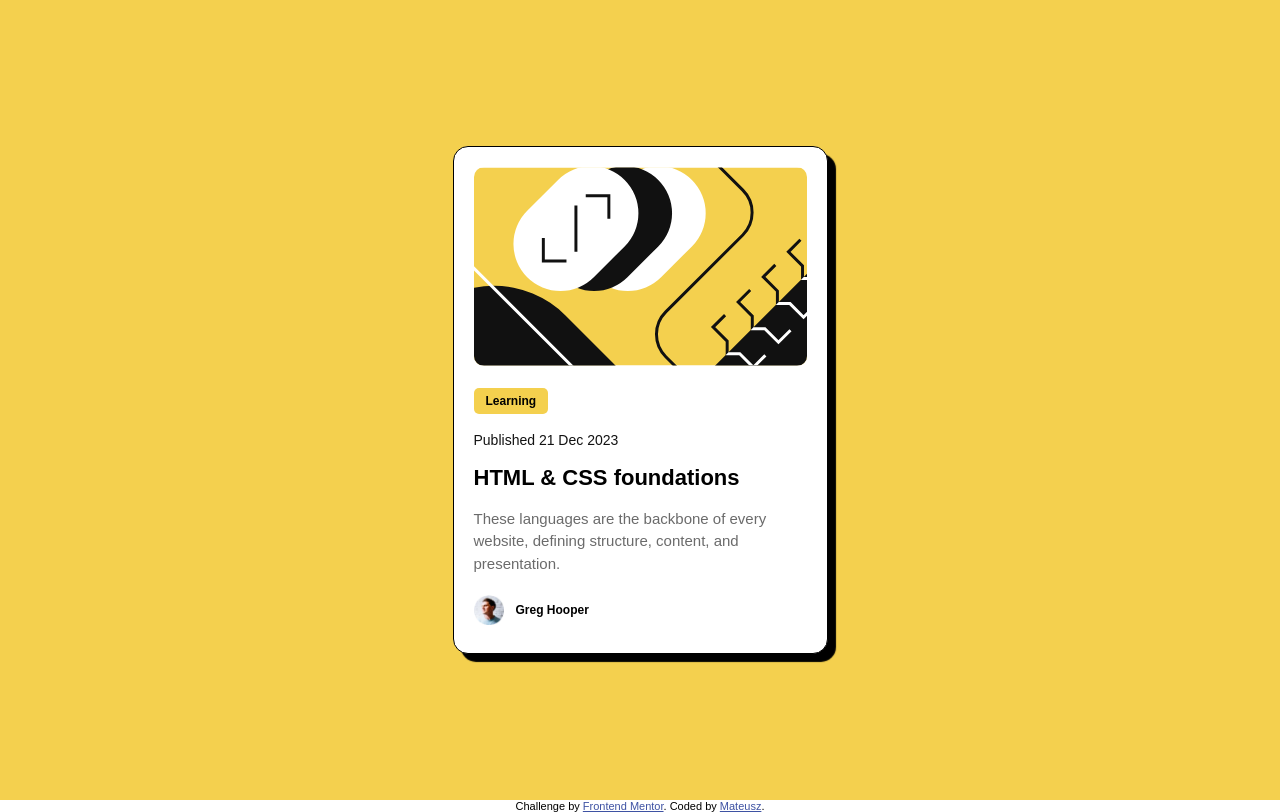
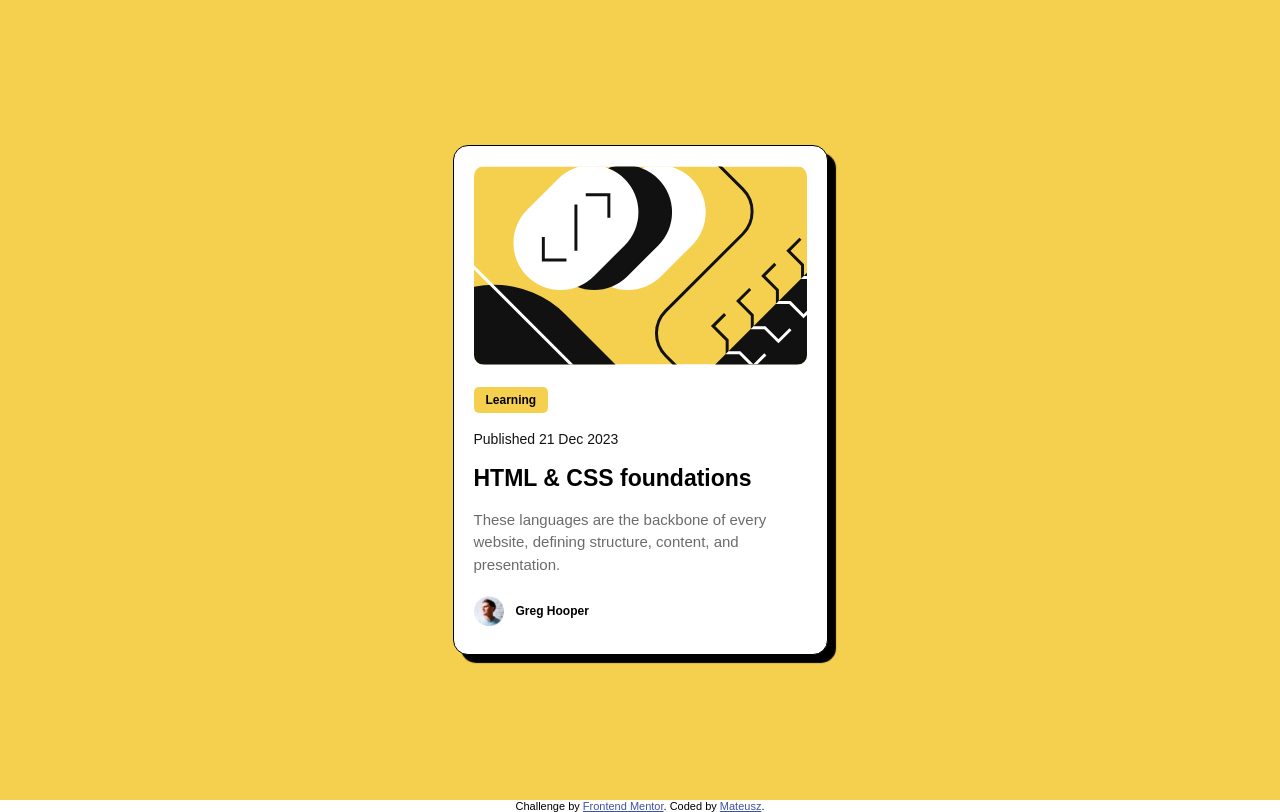
Before and after one commit to MatFrat95/second-chellenge, a plain HTML site: page index.html in a window 1280 px wide. Drawn offline with Linux system fonts and the light colour scheme.

Commit message:
update of second chellenge

```diff
--- a/scss/style.scss
+++ b/scss/style.scss
@@ -57,7 +57,7 @@ img {
 .card__header {
 	margin-bottom: .75em;
 	font-weight: 900;
-	font-size: 22px;
+	font-size: 23px;
 	.card__link {
 		text-decoration: none;
 		color: #000;
```
Also changed, not shown: css/style.css.
